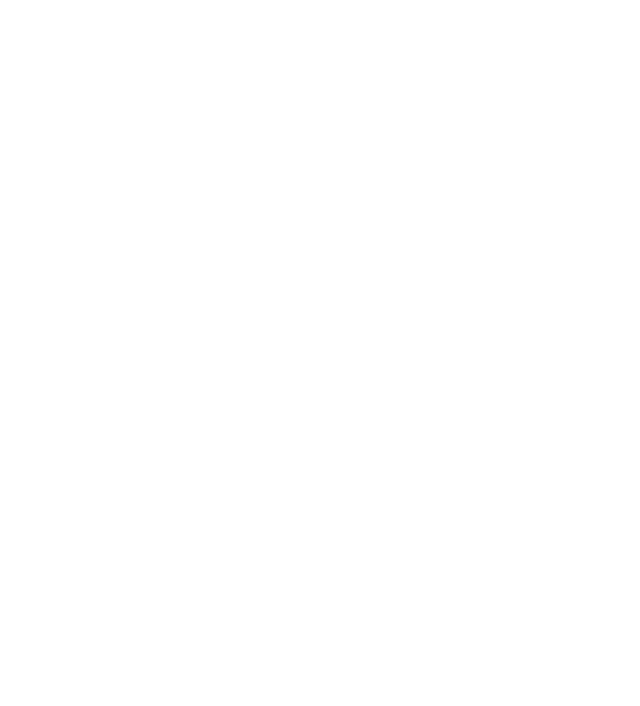
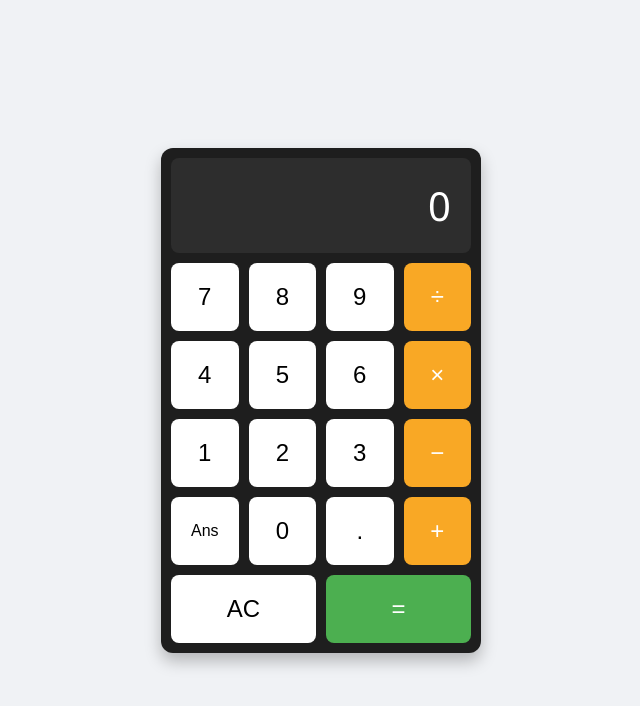
Before and after one commit to cb-co/urban-goggles, a plain HTML site: page index.html in a window 1280 px wide. Shown: the whole page, without its empty margins (319-959 px from the left). Drawn offline with Linux system fonts and the light colour scheme.

Commit message:
Layout: Add calc UI elements

```diff
--- a/index.html
+++ b/index.html
@@ -4,7 +4,35 @@
     <meta charset="UTF-8" />
     <link rel="stylesheet" href="styles.css" />
     <script src="script.js" defer></script>
-    <title>Document</title>
+    <title>Calculator</title>
   </head>
-  <body></body>
+  <body>
+    <main class="calculator">
+      <section class="display" id="display">0</section>
+      <section class="grid">
+        <button class="btn">7</button>
+        <button class="btn">8</button>
+        <button class="btn">9</button>
+        <button class="btn operator">÷</button>
+
+        <button class="btn">4</button>
+        <button class="btn">5</button>
+        <button class="btn">6</button>
+        <button class="btn operator">×</button>
+
+        <button class="btn">1</button>
+        <button class="btn">2</button>
+        <button class="btn">3</button>
+        <button class="btn operator">−</button>
+
+        <button class="btn ans">Ans</button>
+        <button class="btn">0</button>
+        <button class="btn">.</button>
+        <button class="btn operator">+</button>
+
+        <button class="btn ac">AC</button>
+        <button class="btn equals">=</button>
+      </section>
+    </main>
+  </body>
 </html>
--- a/styles.css
+++ b/styles.css
@@ -0,0 +1,74 @@
+body {
+  margin: 0;
+  font-family: "Segoe UI", sans-serif;
+  background-color: #f0f2f5;
+  display: flex;
+  justify-content: center;
+  align-items: center;
+  height: 100vh;
+}
+
+.calculator {
+  width: 300px;
+  background-color: #1e1e1e;
+  border-radius: 12px;
+  box-shadow: 0 8px 16px rgba(0, 0, 0, 0.25);
+  padding: 10px;
+}
+
+.display {
+  background-color: #2d2d2d;
+  color: #fff;
+  font-size: 2.5rem;
+  text-align: right;
+  padding: 20px;
+  margin-bottom: 10px;
+  border-radius: 8px;
+}
+
+.grid {
+  display: grid;
+  grid-template-columns: repeat(4, 1fr);
+  gap: 10px;
+}
+
+.btn {
+  padding: 20px;
+  font-size: 1.5rem;
+  background-color: #fff;
+  border: none;
+  border-radius: 8px;
+  cursor: pointer;
+  transition: background-color 0.2s ease;
+}
+
+.btn:hover {
+  background-color: #e0e0e0;
+}
+
+.operator {
+  background-color: #f9a825;
+  color: white;
+}
+
+.operator:hover {
+  background-color: #f57f17;
+}
+
+.equals {
+  background-color: #4caf50;
+  color: white;
+  grid-column: span 2;
+}
+
+.ans {
+  font-size: 1rem;
+}
+
+.ac {
+  grid-column: span 2;
+}
+
+.equals:hover {
+  background-color: #388e3c;
+}
```
